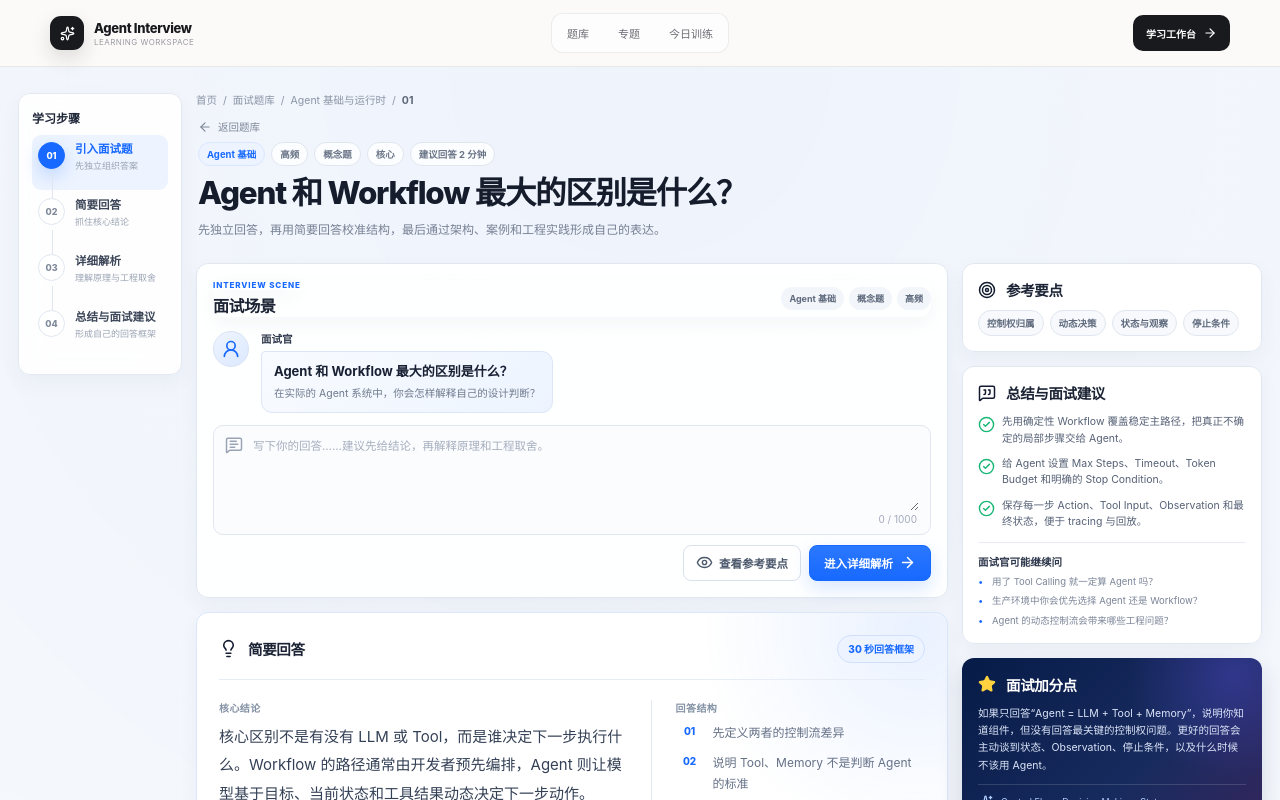
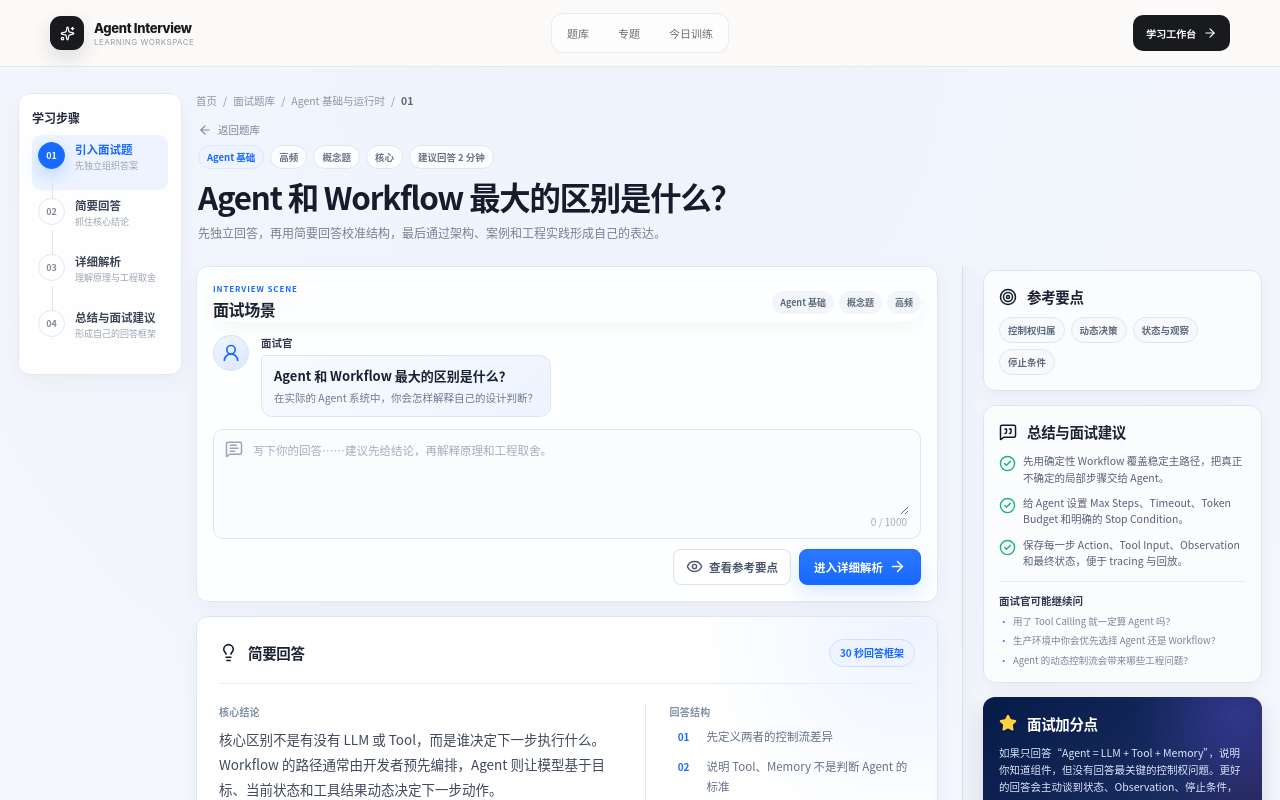
Before and after one commit to 1264585648/interview, a Next.js app: page /questions/agent-vs-workflow in a window 1280 px wide. Shown: the top 800 px of the page. Built offline with nearby package versions, Linux system fonts and the light colour scheme.

Commit message:
style: clarify article hierarchy and support rail

```diff
--- a/app/questions/[slug]/QuestionArticleLayout.module.css
+++ b/app/questions/[slug]/QuestionArticleLayout.module.css
@@ -1,8 +1,65 @@
+.articlePage {
+  --article-font: "Microsoft YaHei UI", "Microsoft YaHei", "PingFang SC", "Noto Sans CJK SC", "Source Han Sans SC", Arial, sans-serif;
+  font-family: var(--article-font);
+  font-feature-settings: "kern";
+}
+
+.articlePage h1,
+.articlePage h2,
+.articlePage h3,
+.articlePage p,
+.articlePage li,
+.articlePage a,
+.articlePage span,
+.articlePage strong,
+.articlePage small,
+.articlePage textarea,
+.articlePage button {
+  font-family: inherit;
+}
+
+.articlePage :global([class*='questionHeader']) h1 {
+  letter-spacing: -0.025em;
+}
+
+.articleGrid {
+  grid-template-columns: minmax(0, 1fr) 320px !important;
+  gap: 26px !important;
+  align-items: start;
+}
+
+.mainArticle {
+  min-width: 0;
+  padding-right: 2px;
+}
+
+.supportRail {
+  position: sticky;
+  top: 76px;
+  gap: 14px !important;
+  padding: 4px 0 4px 24px;
+  border-left: 1px solid #d6dee9;
+  background: linear-gradient(90deg, rgba(232, 237, 245, 0.65), rgba(247, 249, 252, 0.2) 18px, transparent 18px);
+}
+
+.supportRail :global([class*='referencePanel']),
+.supportRail :global([class*='summaryPanel']) {
+  border-color: #dde4ed;
+  background: #fbfcfe;
+  box-shadow: 0 5px 16px rgba(31, 45, 76, 0.035);
+}
+
+.supportRail :global([class*='practiceLink']) {
+  border-color: #dde4ed;
+  background: #fbfcfe;
+  box-shadow: none;
+}
+
 .shortAnswerMain {
   padding: 22px !important;
   border-color: #d9e6fb;
   background:
-    radial-gradient(circle at 96% 6%, rgba(23, 105, 255, 0.09), transparent 28%),
+    radial-gradient(circle at 96% 6%, rgba(23, 105, 255, 0.075), transparent 28%),
     rgba(255, 255, 255, 0.98);
 }
 
@@ -25,7 +82,7 @@
   background: #edf4ff;
   color: #1769ff;
   font-size: 10px;
-  font-weight: 760;
+  font-weight: 700;
 }
 
 .shortAnswerBody {
@@ -41,15 +98,15 @@
   margin-bottom: 8px;
   color: #8290a4;
   font-size: 10px;
-  font-weight: 760;
-  letter-spacing: 0.04em;
+  font-weight: 700;
+  letter-spacing: 0.02em;
 }
 
 .answerCopy p {
   margin: 0;
-  color: #344056;
-  font-size: 15px;
-  line-height: 1.9;
+  color: #3e495d;
+  font-size: 13.5px;
+  line-height: 1.86;
 }
 
 .answerStructure {
@@ -80,20 +137,145 @@
   background: transparent !important;
   color: #1769ff;
   font-size: 10px !important;
-  font-weight: 820;
+  font-weight: 700;
 }
 
 .answerStructure li p {
   margin: 0 !important;
   color: #657187;
-  font-size: 12px !important;
-  line-height: 1.7 !important;
+  font-size: 11.5px !important;
+  line-height: 1.72 !important;
+}
+
+.articleBody {
+  width: min(100%, 780px);
+  margin: 0 auto;
+  padding: 0 8px;
+}
+
+.productionBody {
+  width: min(100%, 820px);
+  margin: 0 auto;
+}
+
+.articleGrid .articleBody :global([class*='QuestionLongform_longform']),
+.articleGrid .articleBody :global([class*='QuestionLongform_fallback']) {
+  margin-left: 0;
+}
+
+.articleGrid .articleBody :global([class*='QuestionLongform_intro']) {
+  margin-bottom: 28px;
+  padding-bottom: 18px;
+  border-color: #e5eaf1;
+  color: #596578;
+  font-size: 13px;
+  line-height: 1.9;
+}
+
+.articleGrid .articleBody :global([class*='QuestionLongform_section']) + :global([class*='QuestionLongform_section']) {
+  margin-top: 32px;
+}
+
+.articleGrid .articleBody :global([class*='QuestionLongform_section']) h3 {
+  margin-bottom: 10px;
+  color: #273246;
+  font-size: 15px;
+  font-weight: 700;
+  line-height: 1.55;
+  letter-spacing: -0.01em;
+}
+
+.articleGrid .articleBody :global([class*='QuestionLongform_section']) > p {
+  color: #566174;
+  font-size: 13px;
+  line-height: 1.9;
+}
+
+.articleGrid .articleBody :global([class*='QuestionLongform_judgement']) p {
+  color: #5e687a;
+  font-size: 12px;
+  line-height: 1.82;
+}
+
+.articleGrid .articleBody :global([class*='ArticleRichText_richText']) {
+  color: #566174;
+}
+
+.articleGrid .articleBody :global([class*='ArticleRichText_richText']) h2 {
+  margin: 28px 0 11px;
+  padding-top: 22px;
+  color: #273246;
+  font-size: 17px;
+  font-weight: 700;
+  line-height: 1.5;
+  letter-spacing: -0.01em;
+}
+
+.articleGrid .articleBody :global([class*='ArticleRichText_richText']) h3 {
+  margin: 22px 0 9px;
+  color: #273246;
+  font-size: 15px;
+  font-weight: 700;
+  line-height: 1.55;
+  letter-spacing: -0.01em;
+}
+
+.articleGrid .articleBody :global([class*='ArticleRichText_richText']) p,
+.articleGrid .articleBody :global([class*='ArticleRichText_richText']) li {
+  color: #566174;
+  font-size: 13px;
+  line-height: 1.9;
+}
+
+.articleGrid .articleBody :global([class*='ArticleRichText_richText']) strong {
+  color: #303b4f;
+  font-weight: 700;
+}
+
+.mainArticle .productionBody :global([class*='QuestionArticle_engineeringCase']),
+.mainArticle .productionBody :global([class*='QuestionArticle_codeExample']) {
+  margin-left: 0;
+}
+
+.mainArticle .productionBody :global([class*='QuestionArticle_caseRow']) p {
+  color: #566174;
+  font-size: 13px;
+  line-height: 1.85;
+}
+
+.mainArticle .productionBody :global([class*='QuestionArticle_codeIntro']) p {
+  color: #6e798b;
+  font-size: 11.5px;
+  line-height: 1.72;
 }
 
 @media (max-width: 1280px) {
+  .articleGrid {
+    grid-template-columns: minmax(0, 1fr) 300px !important;
+    gap: 22px !important;
+  }
+
+  .supportRail {
+    padding-left: 20px;
+  }
+
   .shortAnswerBody {
     grid-template-columns: minmax(0, 1.2fr) minmax(250px, 0.8fr);
     gap: 20px;
+  }
+}
+
+@media (max-width: 1080px) {
+  .articleGrid {
+    grid-template-columns: 1fr !important;
+  }
+
+  .supportRail {
+    position: static;
+    padding: 22px 0 0;
+    border-top: 1px solid #d6dee9;
+    border-left: 0;
+    background: transparent;
   }
 }
 
@@ -111,6 +293,10 @@
 }
 
 @media (max-width: 720px) {
+  .articleGrid {
+    gap: 14px !important;
+  }
+
   .shortAnswerMain {
     padding: 17px !important;
   }
@@ -137,4 +323,22 @@
   .answerStructure li p {
     font-size: 11px !important;
   }
+
+  .articleBody,
+  .productionBody {
+    width: 100%;
+    padding-inline: 0;
+  }
+
+  .articleGrid .articleBody :global([class*='QuestionLongform_intro']),
+  .articleGrid .articleBody :global([class*='QuestionLongform_section']) > p,
+  .articleGrid .articleBody :global([class*='ArticleRichText_richText']) p,
+  .articleGrid .articleBody :global([class*='ArticleRichText_richText']) li {
+    font-size: 12.5px;
+    line-height: 1.84;
+  }
+
+  .supportRail {
+    padding-top: 17px;
+  }
 }
```
